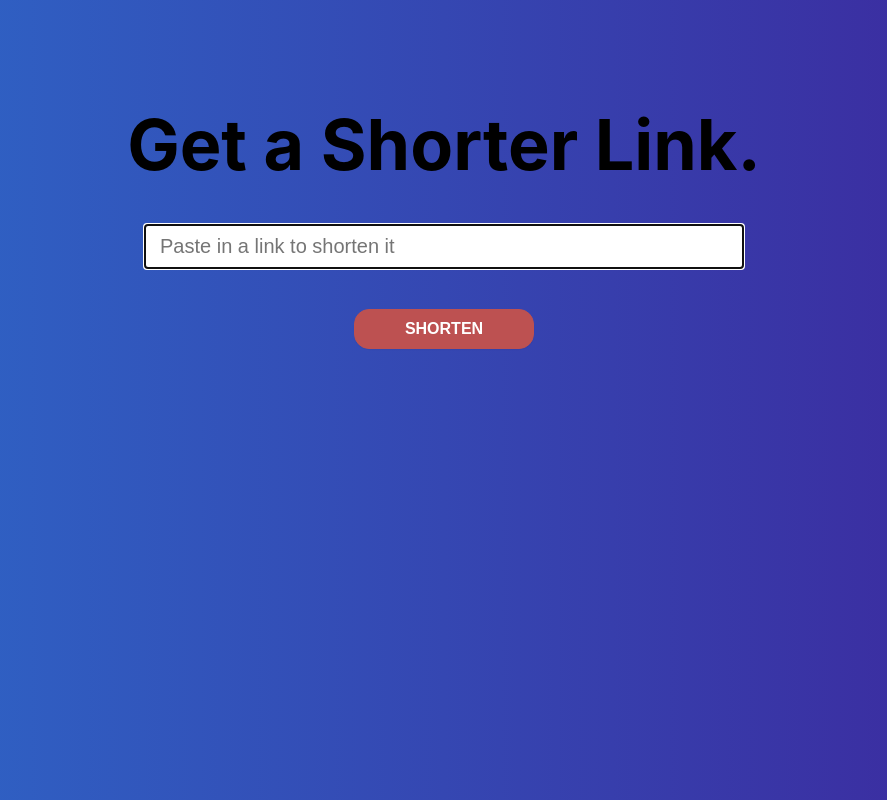
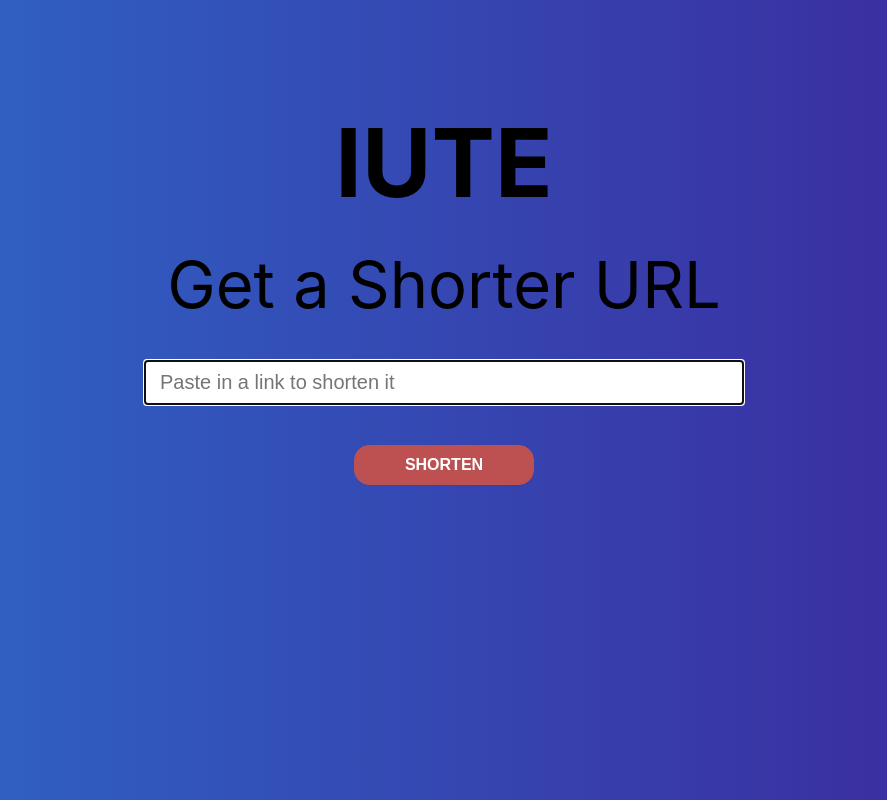
Before and after one commit to sergiuelisei/url-shortener, a website: page src/public/index.html in a window 1280 px wide. Shown: the whole page, without its empty margins (196-1083 px from the left). Drawn offline with Linux system fonts and the light colour scheme.

Commit message:
style edit

```diff
--- a/src/public/index.html
+++ b/src/public/index.html
@@ -10,7 +10,8 @@
   <body>
     <main>
       <section class="form-section">
-        <h1 class="page-title">Get a Shorter Link.</h1>
+        <h1 class="page-title">IUTE</h1>
+        <p class="p-text">Get a Shorter URL</p>
         <form class="url-form">
           <input
             class="url-input"
--- a/src/public/style.css
+++ b/src/public/style.css
@@ -1,14 +1,3 @@
-/* ==========================================================================
-   #URL SHORTENER STYLES
-   ========================================================================== */
-
-/**
- *
- * Inheriting box sizing slightly better best-practice
- * https://css-tricks.com/inheriting-box-sizing-probably-slightly-better-best-practice/
- *
- */
-
 html {
   box-sizing: border-box;
 }
@@ -26,8 +15,6 @@ html {
 
 :root {
   --blue: #46acca;
-  --brown: #d49667;
-  --red: #980100;
 }
 
 /* Body
@@ -59,8 +46,13 @@ body {
 }
 
 .page-title {
+  margin-bottom: 10px;
+  font-size: 95px;
+  text-align: center;
+}
+.p-text {
   margin-bottom: 30px;
-  font-size: 70px;
+  font-size: 65px;
   text-align: center;
 }
 
```
